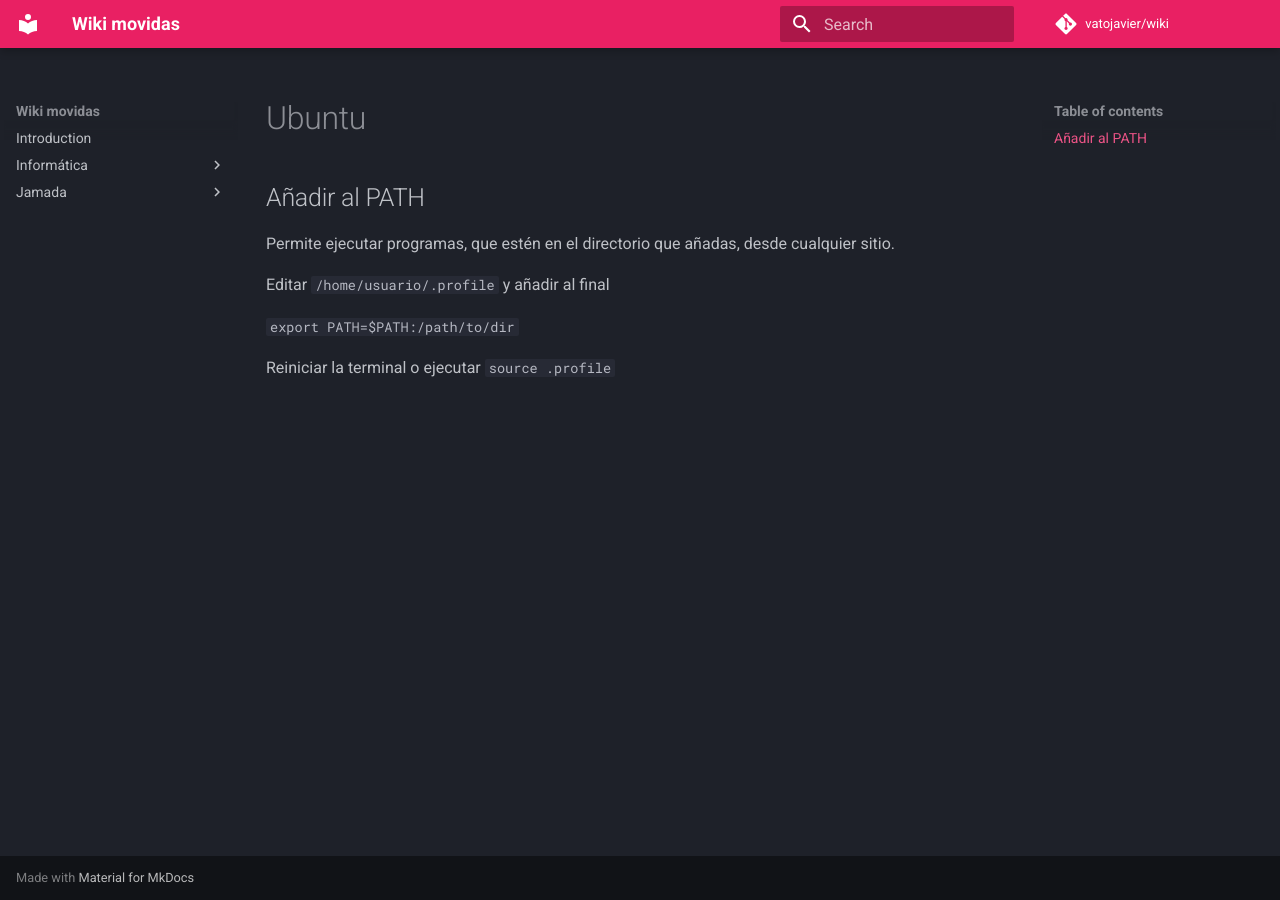
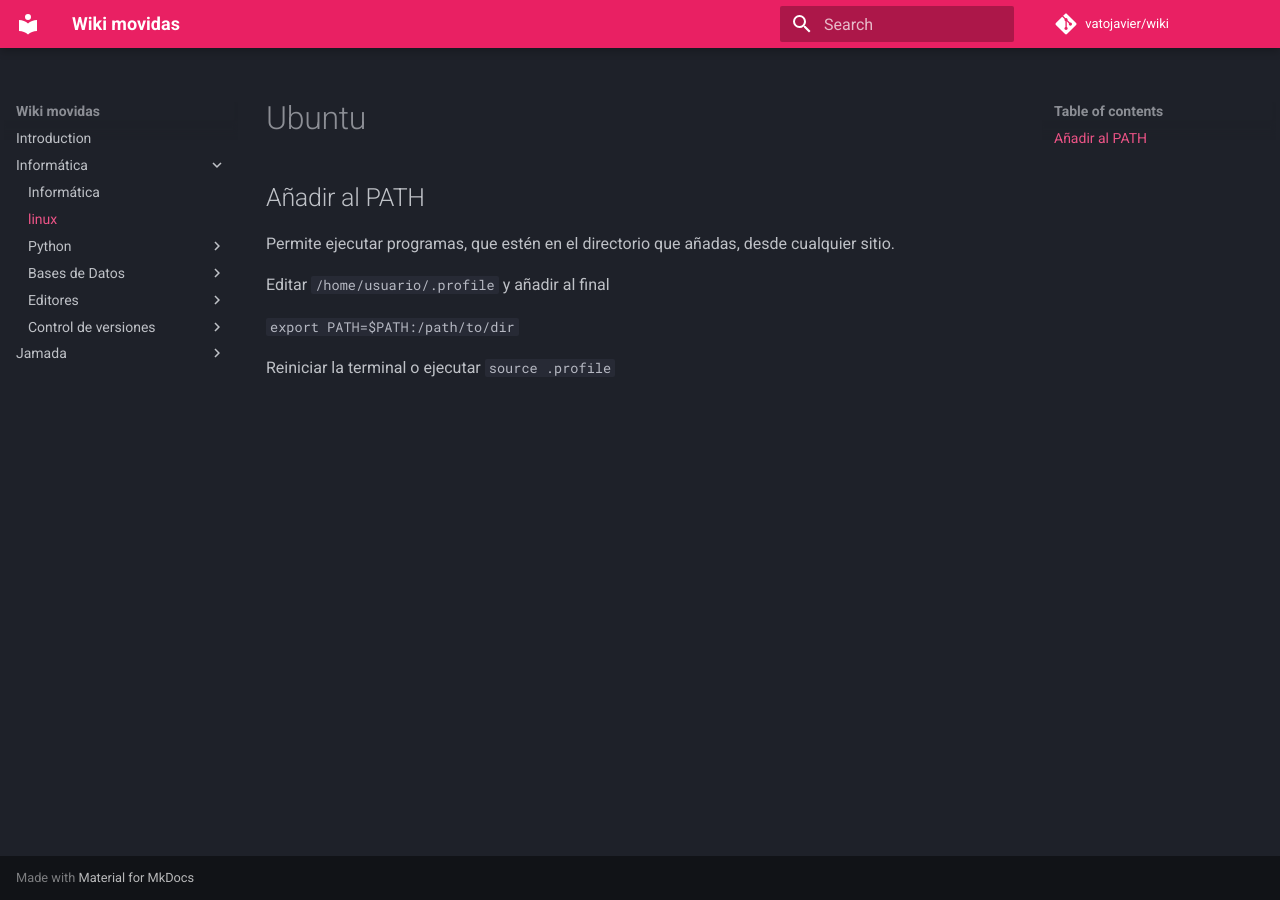
Before and after one commit to vatojavier/wiki, an MkDocs documentation site: the page built from docs/informatica/linux/linux.md, in a window 1280 px wide. Built offline with MkDocs 1.6.1 and Material for MkDocs 9.7.7, drawn with Linux system fonts in a browser that asks for light colours; comment, search, counter and statistics services are not loaded.

Commit message:
Update mkdocs.yml

```diff
--- a/mkdocs.yml
+++ b/mkdocs.yml
@@ -4,6 +4,7 @@ nav:
   - Introduction: 'index.md'
   - Informática:
     - Informática: informatica/informatica.md
+    - linux: informatica/linux/linux.md
     - Python:
       - Bucles óptimos: informatica/python/bucles_optimos.md
       - Regresión: informatica/python/regresion.md
```
